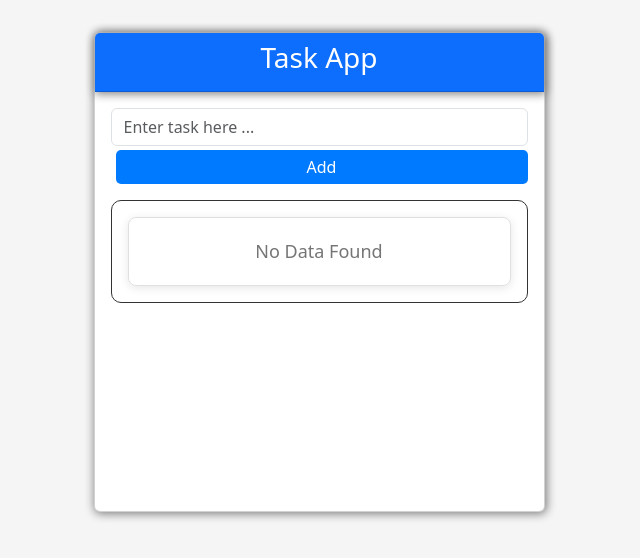
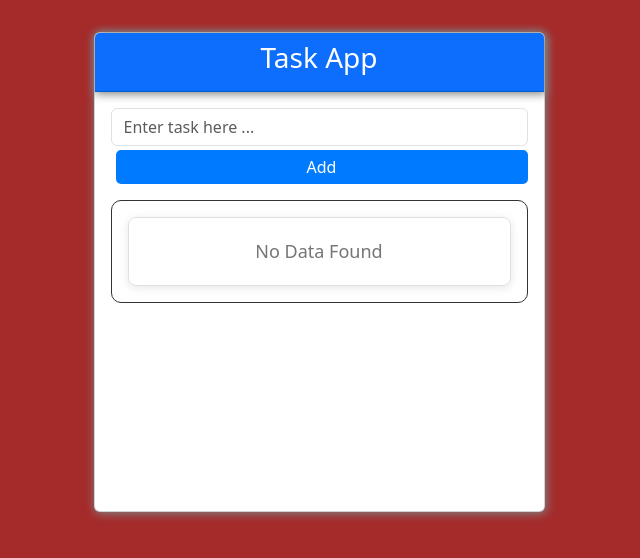
Before and after one commit to treehouseapps/taskapp, a React (Create React App) app: page / in a window 1280 px wide. Shown: the top 558 px of the page, without its empty margins (321-961 px from the left). Built offline with nearby package versions, Linux system fonts and the light colour scheme.

Commit message:
Update style.css

```diff
--- a/public/style.css
+++ b/public/style.css
@@ -1,5 +1,5 @@
 body {
-    background-color: whitesmoke;
+    background-color: brown;
 }
 
 .container {
```
